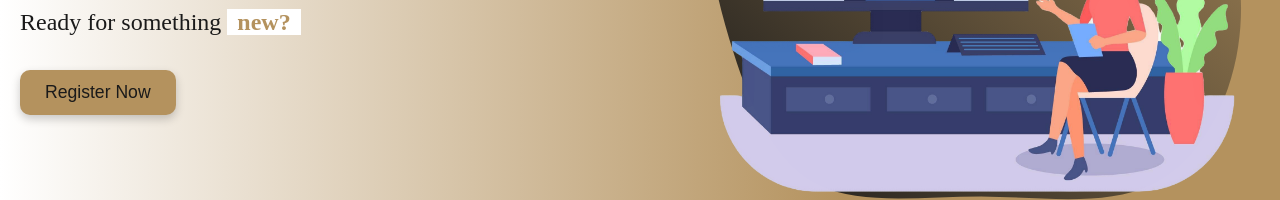
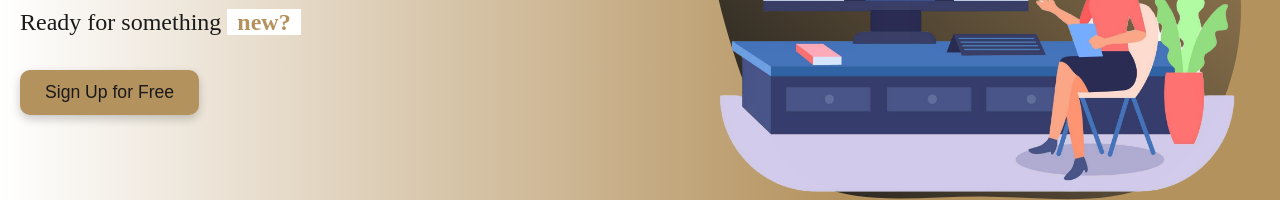
Before and after one commit to ShiviiSonii/UniqueHR, a React (Vite) app: page / in a window 1280 px wide. Shown: the part 444-644 px from the top of the page. Built offline with nearby package versions, Linux system fonts and the light colour scheme.

Commit message:
cta changed

```diff
--- a/src/components/Banner.jsx
+++ b/src/components/Banner.jsx
@@ -26,7 +26,7 @@ function Banner() {
               <br/>
               Ready for something <span className="highlight">{sliderTexts[textIndex]}?</span>
             </p>
-            <button className="banner-btn">Register Now</button>
+            <button className="banner-btn">Sign Up for Free</button>
           </div>
           <div className="content-img">
             <img src={BannerImg} alt="Career Opportunities" />
```
